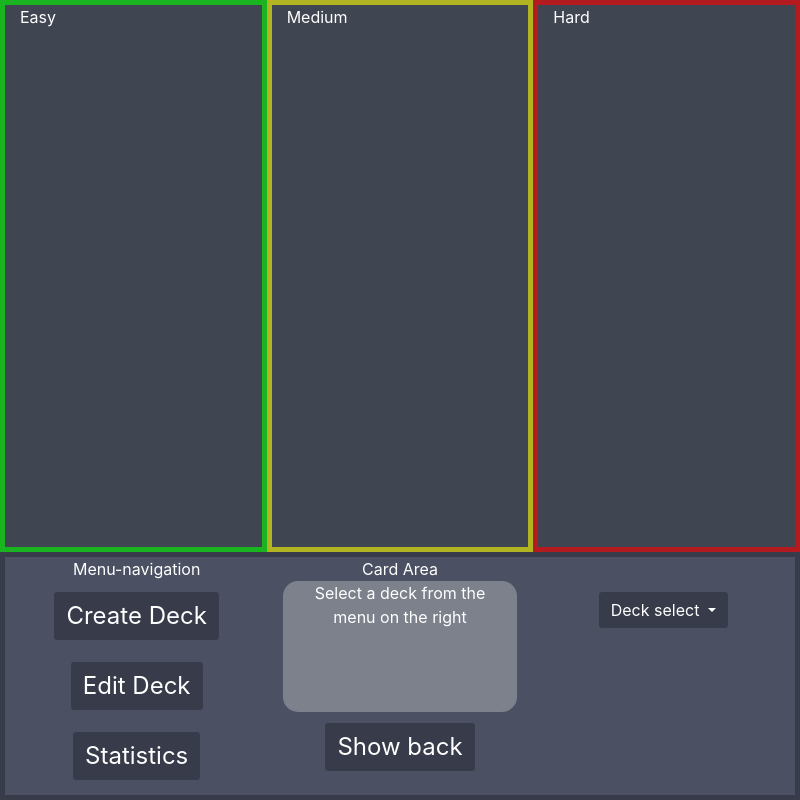
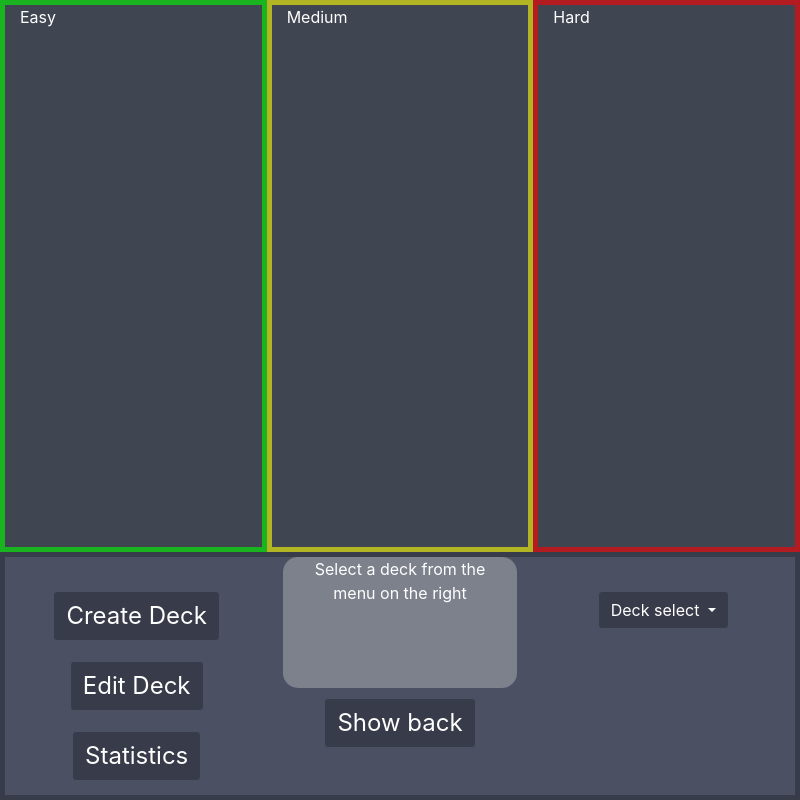
Before and after one commit to A9-dev/Revision-app, an Electron app: page index.html in a window 800 px wide. Drawn offline with nearby package versions, Linux system fonts and the light colour scheme; no server answers.

Commit message:
Removed text

```diff
--- a/index.html
+++ b/index.html
@@ -29,7 +29,6 @@
     <div class="row" id="card-and-buttons">
       <!-- Create deck, edit deck and statistics buttons -->
       <div class="col" id="menu-navigation">
-        Menu-navigation
         <br />
         <a href="createDeck.html" class="btn btn-primary">Create Deck</a>
         <a href="editDeck.html" class="btn btn-primary">Edit Deck</a>
@@ -40,7 +39,6 @@
         <button type="button" class="btn btn-primary" onclick="statisticsButton()">Statistics</button> -->
       </div>
       <div class="col-4" id="card-area">
-        Card Area
         <!-- Card -->
         <div class="container-fluid" id="card">
           Select a deck from the menu on the right
```
